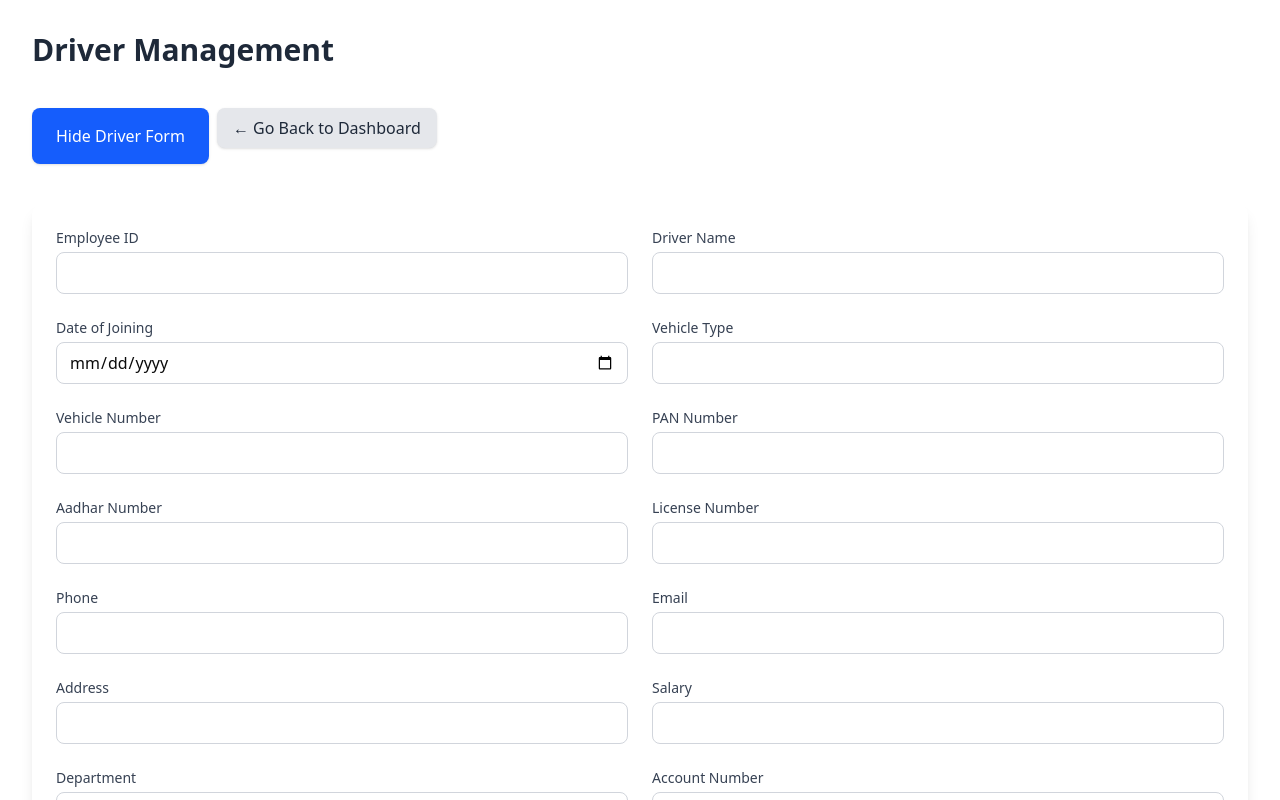
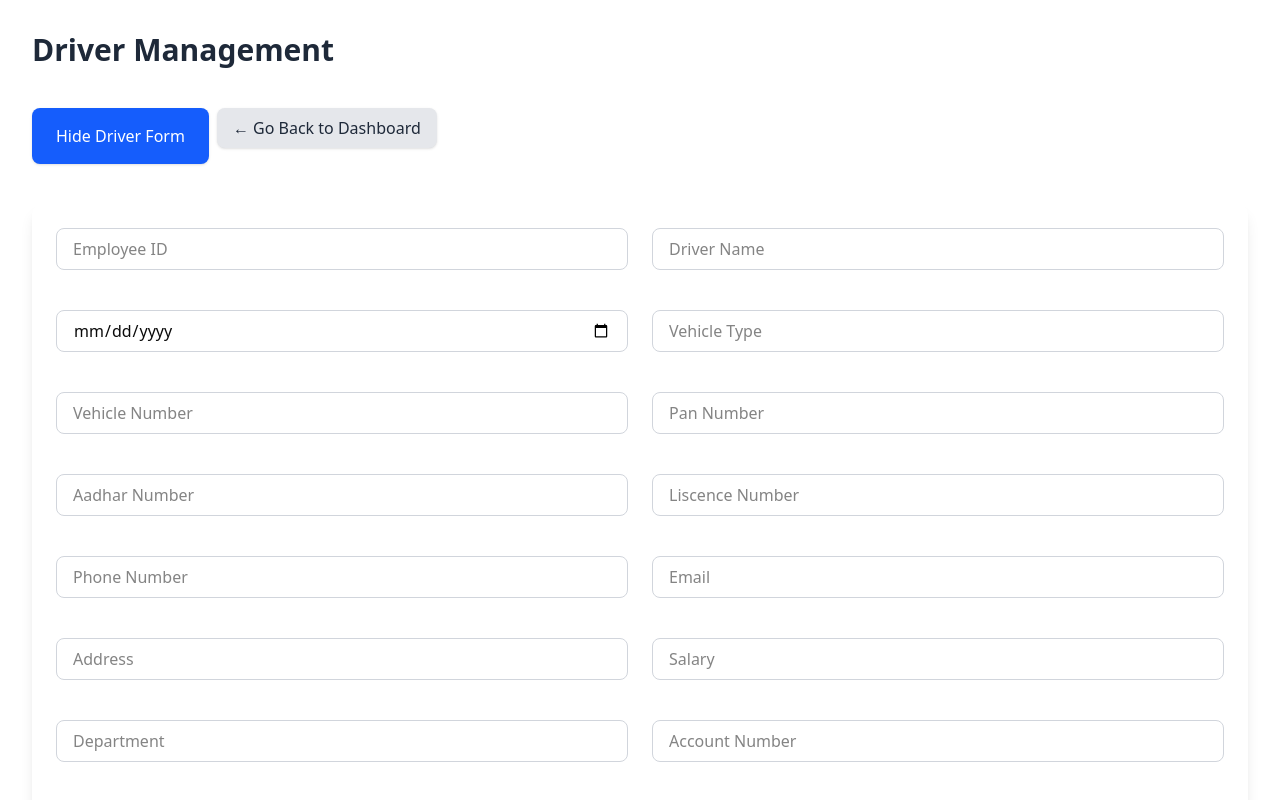
Before and after one commit to Dharineesh-M-R/vendor-dashboard, a Next.js app in the folder frontend/: page /driver in a window 1280 px wide. Both pictures are taken after a click on the button "Add New Driver". Shown: the top 800 px of the page. Built offline with nearby package versions, Linux system fonts and the light colour scheme; no server answers.

Commit message:
driver page

```diff
--- a/frontend/src/app/driver/page.tsx
+++ b/frontend/src/app/driver/page.tsx
@@ -5,99 +5,50 @@ import axios from "axios";
 import { useRouter } from "next/navigation";
 
 type Driver = {
-  employeeId: string;
-  name: string;
-  joiningDate: string;
-  vehicleType: string;
-  vehicleNumber: string;
-  panNumber: string;
-  aadhar: string;
-  licenseNumber: string;
-  phone: string;
+  empid: string;
+  driver_name: string;
+  date_of_joining: string;
+  vehicle_type: string;
+  vehicle_number: string;
+  pan_number: string;
+  aadhar_number: string;
+  liscence_number: string;
+  phone_number: string;
   email: string;
   address: string;
   salary: string;
   department: string;
-  accountNumber: string;
-  ifsc: string;
+  account_number: string;
+  ifsc_code: string;
 };
 
 export default function DriverManagementPage() {
-  const [drivers, setDrivers] = useState<Driver[]>([]);
-  const [showForm, setShowForm] = useState<boolean>(false);
-  const [formData, setFormData] = useState<Driver>({
-    employeeId: "",
-    name: "",
-    joiningDate: "",
-    vehicleType: "",
-    vehicleNumber: "",
-    panNumber: "",
-    aadhar: "",
-    licenseNumber: "",
-    phone: "",
-    email: "",
-    address: "",
-    salary: "",
-    department: "",
-    accountNumber: "",
-    ifsc: "",
-  });
-
+  const[empid,setEmpid]=useState('');
+  const[driver_name,setDriver_name]=useState('');
+  const[date_of_joining,setDate_of_joining]=useState('');
+  const[vehicle_type,setvehicle_type]=useState('');
+  const[vehicle_number,setvehicle_number]=useState('');
+  const[pan_number,setpan_number]=useState('');
+  const[aadhar_number,setaadhar_number]=useState('');
+  const[liscence_number,setliscence_number]=useState('');
+  const[phone_number,setphone_number]=useState('');
+  const[email,setemail]=useState('');
+  const[address,setaddress]=useState('');
+  const[salary,setsalary]=useState('');
+  const[department,setdepartment]=useState('');
+  const[account_number,setaccount_number]=useState('');
+  const[ifsc_code,setifsc_code]=useState('');
+  const [showForm, setShowForm] = useState(false);
   const router = useRouter();
 
-  const fetchDrivers = async () => {
-    try {
-      const res = await axios.get("/api/drivers");
-      setDrivers(res.data);
-    } catch (err) {
-      console.error("Error fetching drivers:", err);
-    }
+  const toggleForm = () => {
+    setShowForm(!showForm);
   };
 
-  useEffect(() => {
-    fetchDrivers();
-  }, []);
-
-  const handleChange = (e: React.ChangeEvent<HTMLInputElement>) => {
-    setFormData({ ...formData, [e.target.name]: e.target.value });
-  };
-
-  const handleSubmit = async (e: React.FormEvent) => {
-    e.preventDefault();
-    try {
-      await axios.post("/api/drivers", formData);
-      fetchDrivers();
-      setShowForm(false); // Collapse after submission
-      setFormData({
-        employeeId: "",
-        name: "",
-        joiningDate: "",
-        vehicleType: "",
-        vehicleNumber: "",
-        panNumber: "",
-        aadhar: "",
-        licenseNumber: "",
-        phone: "",
-        email: "",
-        address: "",
-        salary: "",
-        department: "",
-        accountNumber: "",
-        ifsc: "",
-      });
-    } catch (err) {
-      console.error("Error adding driver:", err);
-    }
-  };
-
-  const handleDelete = async (employeeId: string) => {
-    try {
-      await axios.delete(`/api/drivers/${employeeId}`);
-      fetchDrivers();
-    } catch (err) {
-      console.error("Error deleting driver:", err);
-    }
-  };
+  const pushdata = async() => {
+    const res = await axios.post('http://localhost:5000/api/drivers/driverdata',{empid, driver_name, date_of_joining, vehicle_type, vehicle_number, pan_number, aadhar_number, liscence_number, phone_number, email, address, salary, department,account_number, ifsc_code})
+    alert("Form submitted!");
+  }
 
   return (
     <div className="p-8 max-w-7xl mx-auto space-y-10">
@@ -106,7 +57,7 @@ export default function DriverManagementPage() {
       {/* Toggle Button */}
       <div className="flex gap-2 text-right">
         <button
-          onClick={() => setShowForm((prev) => !prev)}
+          onClick={toggleForm}
           className="bg-blue-600 hover:bg-blue-700 text-white font-medium px-6 py-2 rounded-md shadow"
         >
           {showForm ? "Hide Driver Form" : "Add New Driver"}
@@ -119,47 +70,101 @@ export default function DriverManagementPage() {
         </button>
       </div>
 
-      {/* Form Section */}
       {showForm && (
         <form
-          onSubmit={handleSubmit}
+          onSubmit={pushdata}
           className="grid grid-cols-1 md:grid-cols-2 gap-6 bg-white p-6 shadow-lg rounded-lg transition-all duration-300"
         >
-          {[
-            ["employeeId", "Employee ID"],
-            ["name", "Driver Name"],
-            ["joiningDate", "Date of Joining", "date"],
-            ["vehicleType", "Vehicle Type"],
-            ["vehicleNumber", "Vehicle Number"],
-            ["panNumber", "PAN Number"],
-            ["aadhar", "Aadhar Number"],
-            ["licenseNumber", "License Number"],
-            ["phone", "Phone"],
-            ["email", "Email"],
-            ["address", "Address"],
-            ["salary", "Salary"],
-            ["department", "Department"],
-            ["accountNumber", "Account Number"],
-            ["ifsc", "IFSC Code"],
-          ].map(([name, label, type = "text"]) => (
-            <div key={name} className="flex flex-col">
-              <label
-                htmlFor={name}
-                className="text-sm font-medium text-gray-700 mb-1"
-              >
-                {label}
-              </label>
-              <input
-                type={type}
-                name={name}
-                id={name}
-                value={(formData as any)[name]}
-                onChange={handleChange}
-                required
-                className="border border-gray-300 rounded-md px-3 py-2 focus:outline-none focus:ring-2 focus:ring-blue-500"
-              />
-            </div>
-          ))}
+          <input
+          type="text"
+          placeholder="Employee ID"
+          value={empid}
+          onChange={(e) => setEmpid(e.target.value)}
+          className="w-full px-4 py-2 mb-4 border border-gray-300 rounded-md focus:outline-none focus:ring-2 focus:ring-blue-500"/>
+          <input
+          type="text"
+          placeholder="Driver Name"
+          value={driver_name}
+          onChange={(e) => setDriver_name(e.target.value)}
+          className="w-full px-4 py-2 mb-4 border border-gray-300 rounded-md focus:outline-none focus:ring-2 focus:ring-blue-500"/>
+          <input
+          type="date"
+          placeholder="Date of Joining"
+          value={date_of_joining}
+          onChange={(e) => setDate_of_joining(e.target.value)}
+          className="w-full px-4 py-2 mb-4 border border-gray-300 rounded-md focus:outline-none focus:ring-2 focus:ring-blue-500"/>
+          <input
+          type="text"
+          placeholder="Vehicle Type"
+          value={vehicle_type}
+          onChange={(e) => setvehicle_type(e.target.value)}
+          className="w-full px-4 py-2 mb-4 border border-gray-300 rounded-md focus:outline-none focus:ring-2 focus:ring-blue-500"/>
+          <input
+          type="text"
+          placeholder="Vehicle Number"
+          value={vehicle_number}
+          onChange={(e) => setvehicle_number(e.target.value)}
+          className="w-full px-4 py-2 mb-4 border border-gray-300 rounded-md focus:outline-none focus:ring-2 focus:ring-blue-500"/>
+          <input
+          type="text"
+          placeholder="Pan Number"
+          value={pan_number}
+          onChange={(e) => setpan_number(e.target.value)}
+          className="w-full px-4 py-2 mb-4 border border-gray-300 rounded-md focus:outline-none focus:ring-2 focus:ring-blue-500"/>
+          <input
+          type="text"
+          placeholder="Aadhar Number"
+          value={aadhar_number}
+          onChange={(e) => setaadhar_number(e.target.value)}
+          className="w-full px-4 py-2 mb-4 border border-gray-300 rounded-md focus:outline-none focus:ring-2 focus:ring-blue-500"/>
+          <input
+          type="text"
+          placeholder="Liscence Number"
+          value={liscence_number}
+          onChange={(e) => setliscence_number(e.target.value)}
+          className="w-full px-4 py-2 mb-4 border border-gray-300 rounded-md focus:outline-none focus:ring-2 focus:ring-blue-500"/>
+          <input
+          type="text"
+          placeholder="Phone Number"
+          value={phone_number}
+          onChange={(e) => setphone_number(e.target.value)}
+          className="w-full px-4 py-2 mb-4 border border-gray-300 rounded-md focus:outline-none focus:ring-2 focus:ring-blue-500"/>
+          <input
+          type="text"
+          placeholder="Email"
+          value={email}
+          onChange={(e) => setemail(e.target.value)}
+          className="w-full px-4 py-2 mb-4 border border-gray-300 rounded-md focus:outline-none focus:ring-2 focus:ring-blue-500"/>
+          <input
+          type="text"
+          placeholder="Address"
+          value={address}
+          onChange={(e) => setaddress(e.target.value)}
+          className="w-full px-4 py-2 mb-4 border border-gray-300 rounded-md focus:outline-none focus:ring-2 focus:ring-blue-500"/>
+          <input
+          type="text"
+          placeholder="Salary"
+          value={salary}
+          onChange={(e) => setsalary(e.target.value)}
+          className="w-full px-4 py-2 mb-4 border border-gray-300 rounded-md focus:outline-none focus:ring-2 focus:ring-blue-500"/>
+          <input
+          type="text"
+          placeholder="Department"
+          value={department}
+          onChange={(e) => setdepartment(e.target.value)}
+          className="w-full px-4 py-2 mb-4 border border-gray-300 rounded-md focus:outline-none focus:ring-2 focus:ring-blue-500"/>
+          <input
+          type="text"
+          placeholder="Account Number"
+          value={account_number}
+          onChange={(e) => setaccount_number(e.target.value)}
+          className="w-full px-4 py-2 mb-4 border border-gray-300 rounded-md focus:outline-none focus:ring-2 focus:ring-blue-500"/>
+          <input
+          type="text"
+          placeholder="IFSC Code"
+          value={ifsc_code}
+          onChange={(e) => setifsc_code(e.target.value)}
+          className="w-full px-4 py-2 mb-4 border border-gray-300 rounded-md focus:outline-none focus:ring-2 focus:ring-blue-500"/>
           <div className="md:col-span-2 flex justify-end">
             <button
               type="submit"
@@ -190,33 +195,6 @@ export default function DriverManagementPage() {
               </tr>
             </thead>
             <tbody>
-              {drivers.map((driver) => (
-                <tr key={driver.employeeId} className="hover:bg-gray-50">
-                  <td className="p-3 border">{driver.employeeId}</td>
-                  <td className="p-3 border">{driver.name}</td>
-                  <td className="p-3 border">
-                    {driver.vehicleType} ({driver.vehicleNumber})
-                  </td>
-                  <td className="p-3 border">{driver.phone}</td>
-                  <td className="p-3 border">{driver.email}</td>
-                  <td className="p-3 border">{driver.department}</td>
-                  <td className="p-3 border text-center">
-                    <button
-                      onClick={() => handleDelete(driver.employeeId)}
-                      className="bg-red-500 hover:bg-red-600 text-white px-4 py-1 rounded-md text-sm"
-                    >
-                      Remove
-                    </button>
-                  </td>
-                </tr>
-              ))}
-              {drivers.length === 0 && (
-                <tr>
-                  <td colSpan={7} className="text-center py-4 text-gray-500">
-                    No drivers found.
-                  </td>
-                </tr>
-              )}
             </tbody>
           </table>
         </div>
```
Also changed, not shown: 1 other file (tests, documents, lock files or other folders).
